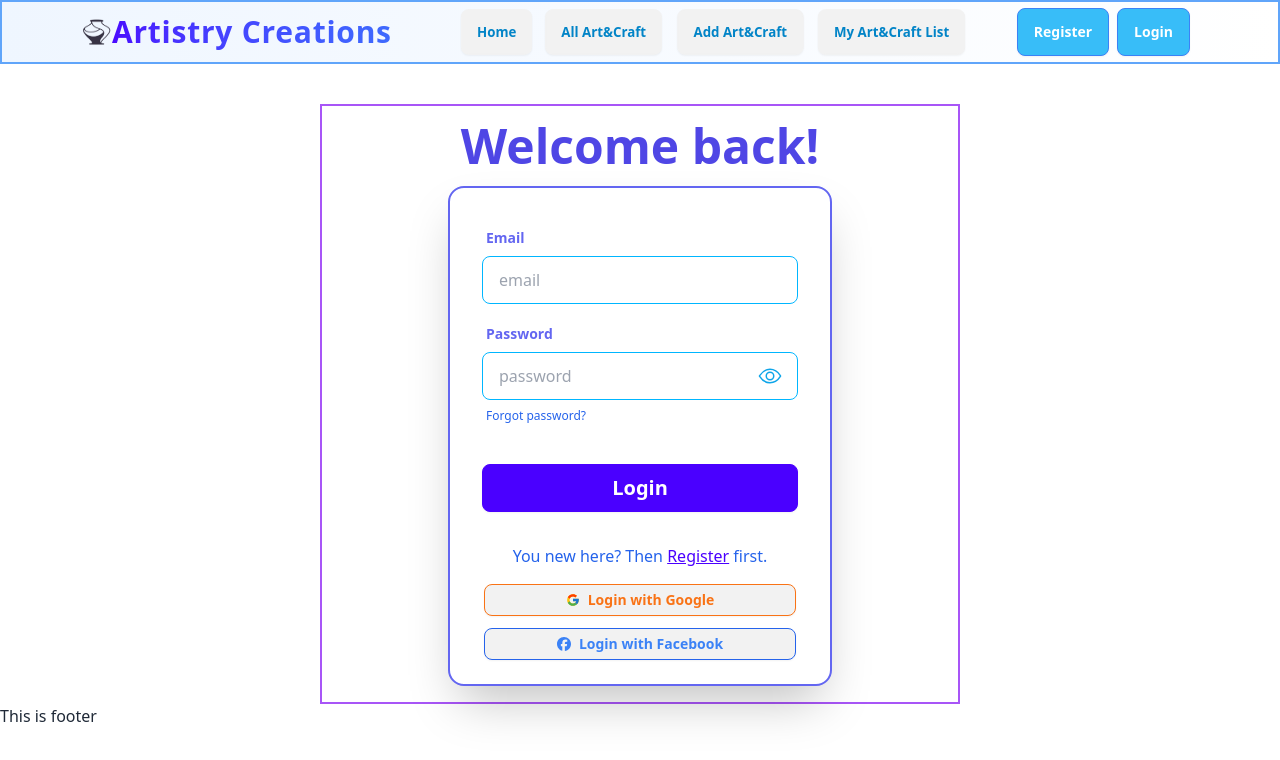
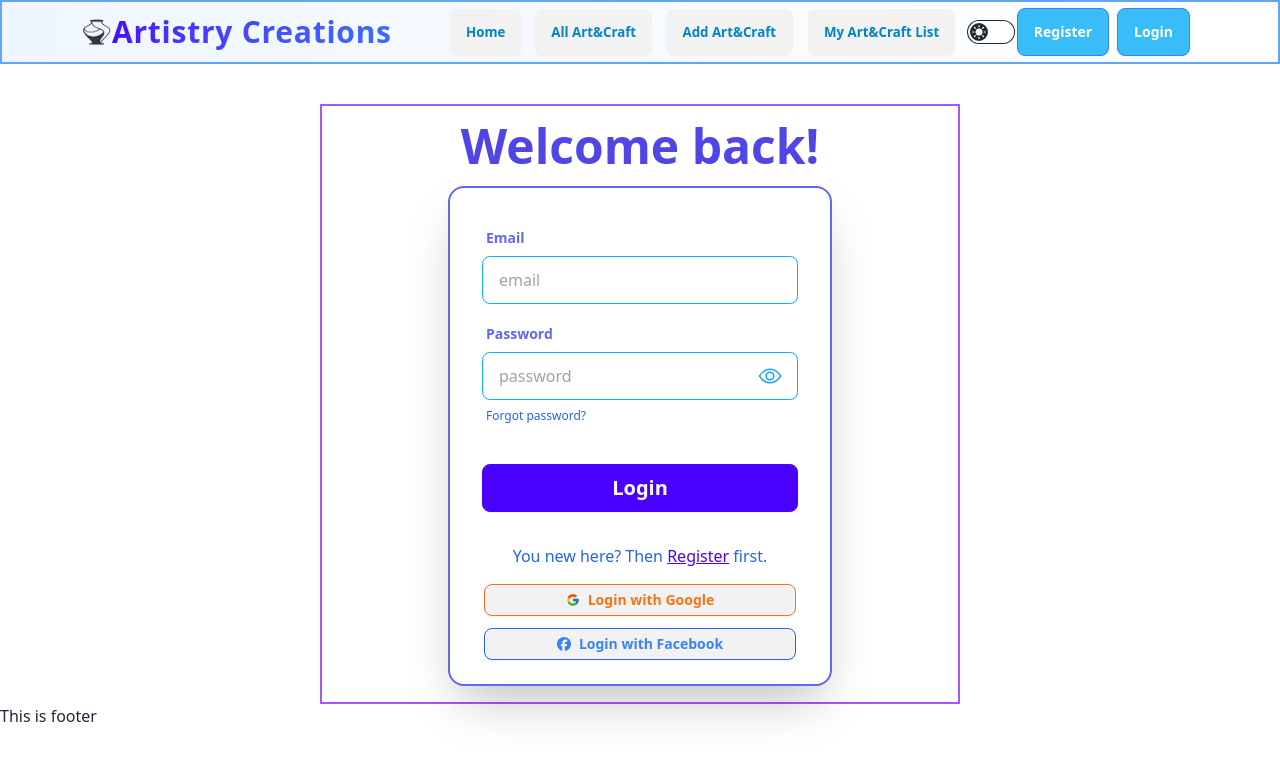
Before and after one commit to MuhammadTanvirHasan98/artistry-creations-client, a React (Vite) app: page /login in a window 1280 px wide. Shown: the top 760 px of the page. Built offline with nearby package versions, Linux system fonts and the light colour scheme; no server answers.

Commit message:
Dark mode implementation done successfully.

```diff
--- a/index.html
+++ b/index.html
@@ -1,5 +1,5 @@
 <!doctype html>
-<html lang="en" data-theme="light">
+<html lang="en">
   <head>
     <meta charset="UTF-8" />
     <link rel="icon" type="image/svg+xml" href="/vite.svg" />
--- a/src/Components/Home/CraftSection/CraftCard/CraftCard.jsx
+++ b/src/Components/Home/CraftSection/CraftCard/CraftCard.jsx
@@ -1,5 +1,4 @@
 import { IoStarOutline } from "react-icons/io5";
-import {  FaRegEye } from "react-icons/fa";
 import { MdOutlinePriceChange } from "react-icons/md";
 import { Link } from "react-router-dom";
 import PropTypes from "prop-types"
@@ -23,7 +22,7 @@ const CraftCard = ({craft}) => {
 
       {/* Card image */}
       <div data-aos="zoom-in" className="rounded-xl">
-        <img className="w-full xl:h-[330px] md:h-[220px] h-[280px] rounded-t-2xl" src={image} alt="img" />
+        <img className="w-full xl:h-[330px] md:h-[220px] h-[280px] rounded-t-2xl" src={image} alt="craft_img" />
 
         <div className="bg-gradient-to-br from-green-100 via-purple-100 to-blue-100 text-indigo-600 p-2 font-bold flex justify-between text-sm hover:text-purple-700">
           <div className="flex gap-4">
@@ -41,10 +40,10 @@ const CraftCard = ({craft}) => {
       {/* Cards Info */}
       <div className="p-4 pt-1 text-center">
         <div data-aos="flip-up">
-          <h2 className="lg:text-2xl text-xl font-bold play tracking-wide bg-gradient-to-r from-blue-600 via-yellow-600 to-purple-600 bg-300% text-transparent bg-clip-text animate-gradient">
+          <h2 className="lg:text-2xl text-xl font-bold play tracking-wide bg-gradient-to-r from-primary via-[#77B0AA] to-purple-500 bg-300% text-transparent bg-clip-text animate-gradient">
             {item_name}
           </h2>
-          <p className="text-gray-900 hover:text-purple-950 hover:font-semibold">{short_description}</p>
+          <p className="text-[#65aba4] hover:text-purple-950 hover:font-semibold">{short_description}</p>
         </div>
 
           <hr className="border-dashed border-indigo-600 w-[95%] mx-auto my-2" />
@@ -52,7 +51,7 @@ const CraftCard = ({craft}) => {
         <div data-aos="fade-up" className="flex justify-center">
           <Link to={`/craftDetails/${_id}`}>
             <button className="btn btn-outline text-indigo-600 hover:text-indigo-100 hover:bg-indigo-600 font-bold">
-              View<FaRegEye className="text-xl"/> Details
+              View Details
             </button>
           </Link>
         </div>
--- a/src/Components/Home/CraftSection/CraftSection.jsx
+++ b/src/Components/Home/CraftSection/CraftSection.jsx
@@ -22,7 +22,7 @@ const CraftSection = () => {
           Art & Craft Items
         </h1>
         <hr className="xl:w-1/3 md:w-1/2 w-2/3 border-dashed border-purple-800 my-2 mx-auto" />
-        <p className="text-gray-500 ">
+        <p className="text-blue-600">
         Welcome to the enchanting world of Artistry Creations, where creativity knows no bounds! Whether you are drawn to the delicate elegance of ceramics or the timeless allure of pottery.
 
         </p>
--- a/src/Components/Home/Home.jsx
+++ b/src/Components/Home/Home.jsx
@@ -1,10 +1,16 @@
 // import Banner from "./Banner/Banner";
+import { Helmet } from "react-helmet";
 import CategorySection from "./CategorySection/CategorySection";
 import CraftSection from "./CraftSection/CraftSection";
 
 const Home = () => {
   return (
     <div>
+      <Helmet>
+         <title>
+            Home | Artistry Creations
+         </title>
+      </Helmet>
        {/* <Banner/> */}
        <div className="md:w-[70%] w-[80%] mx-auto space-y-40 mb-36">
          <CraftSection/>
--- a/src/Components/Shared/Navbar.jsx
+++ b/src/Components/Shared/Navbar.jsx
@@ -1,10 +1,30 @@
 import { Link, NavLink } from "react-router-dom";
 import { UseAuthContext } from "../../Firebase/FirebaseAuth/FirebaseProvider";
-import logo from '../../assets/logo1.png'
+import logo from "../../assets/logo1.png";
+import { useEffect, useState } from "react";
 
 const Navbar = () => {
   const { user, logOut } = UseAuthContext();
+  const [theme, setTheme] = useState("light");
 
+  // change theme by toggle
+  const handleToggle = (e) => {
+     console.log(e.target.checked)
+    if (e.target.checked) {
+      setTheme("synthwave");
+    } else {
+      setTheme("light");
+    }
+  };
+
+
+  // when theme changes then it will also store in local storage
+  useEffect(() => {
+    localStorage.setItem("theme", theme);
+    const localTheme = localStorage.getItem("theme");
+
+    document.querySelector("html").setAttribute("data-theme", localTheme);
+  }, [theme]);
 
   const navLinks = (
     <div className="flex flex-col  lg:flex-row gap-2 ">
@@ -98,7 +118,6 @@ const Navbar = () => {
           </div>
           <Link to="/">
             <div className="flex items-center">
-
               <img className="w-[30px] h-[26px]" src={logo} alt="logo" />
 
               <h1 className="  lg:text-3xl text-xl font-bold text-indigo-600 flex justify-center text-[12px] tracking-wide bg-gradient-to-r from-primary via-blue-500 to-secondary bg-300% text-transparent bg-clip-text animate-gradient">
@@ -108,8 +127,49 @@ const Navbar = () => {
           </Link>
         </div>
 
-        <div className="navbar-center hidden lg:flex mr-10">
+        <div className="navbar-center hidden lg:flex mr-2">
           <ul className=" flex gap-2">{navLinks}</ul>
+        </div>
+
+
+        {/* Theme Controller */}
+         <div>
+            <label className="cursor-pointer grid place-items-center">
+                  <input
+                    type="checkbox"
+                    onChange={handleToggle}
+                    className="toggle theme-controller bg-base-content row-start-1 col-start-1 col-span-2"
+                  />
+                  <svg
+                    className="col-start-1 row-start-1 stroke-base-100 fill-base-100"
+                    xmlns="http://www.w3.org/2000/svg"
+                    width="14"
+                    height="14"
+                    viewBox="0 0 24 24"
+                    fill="none"
+                    stroke="currentColor"
+                    strokeWidth="2"
+                    strokeLinecap="round"
+                    strokeLinejoin="round"
+                  >
+                    <circle cx="12" cy="12" r="5" />
+                    <path d="M12 1v2M12 21v2M4.2 4.2l1.4 1.4M18.4 18.4l1.4 1.4M1 12h2M21 12h2M4.2 19.8l1.4-1.4M18.4 5.6l1.4-1.4" />
+                  </svg>
+                  <svg
+                    className="col-start-2 row-start-1 stroke-base-100 fill-base-100"
+                    xmlns="http://www.w3.org/2000/svg"
+                    width="14"
+                    height="14"
+                    viewBox="0 0 24 24"
+                    fill="none"
+                    stroke="currentColor"
+                    strokeWidth="2"
+                    strokeLinecap="round"
+                    strokeLinejoin="round"
+                  >
+                    <path d="M21 12.79A9 9 0 1 1 11.21 3 7 7 0 0 0 21 12.79z"></path>
+                  </svg>
+            </label>
          </div>
 
         {user ? (
@@ -118,19 +178,24 @@ const Navbar = () => {
               <div tabIndex={0} role="button" className="m-1">
                 <img
                   className="w-[40px] mr-2  h-[40px] border-2 border-blue-700 p-[1px] rounded-full"
-              src={user?.photoURL!==null ?  user?.photoURL :"https://i.ibb.co/NThmbzT/Userprofile.png" }
+                  src={
+                    user?.photoURL !== null
+                      ? user?.photoURL
+                      : "https://i.ibb.co/NThmbzT/Userprofile.png"
+                  }
                   alt="logo"
-
                 />
               </div>
               <ul
                 tabIndex={0}
                 className="dropdown-content z-[1] menu p-2 shadow bg-base-100 rounded-box w-52 right-0"
               >
-                <p className="text-center text-indigo-500 play font-bold">{user?.displayName ? user?.displayName :"User Name"}</p>
+                <p className="text-center text-indigo-500 play font-bold">
+                  {user?.displayName ? user?.displayName : "User Name"}
+                </p>
                 <Link className="flex mt-2 justify-center" to="/login">
                   <button
-                onClick={()=>logOut()}
+                    onClick={() => logOut()}
                     className="btn btn-sm mr-2 bg-sky-400 font-bold text-white"
                   >
                     Log out
--- a/src/Pages/AddCraft.jsx
+++ b/src/Pages/AddCraft.jsx
@@ -57,7 +57,7 @@ const AddCraft = () => {
   return (
     <div className="md:w-[80%] mx-auto my-20">
       <Helmet>
-        <title>Add Card | Artistry Creations</title>
+        <title>Add Art&Craft | Artistry Creations</title>
       </Helmet>
       <Link to="/">
         <h1 className="flex items-center gap-2 text-2xl coff font-bold ml-6">
--- a/src/Pages/AllCrafts.jsx
+++ b/src/Pages/AllCrafts.jsx
@@ -3,6 +3,7 @@ import { useEffect } from "react";
 import { Link } from "react-router-dom";
 import { IoEyeOutline } from "react-icons/io5";
 import { Tooltip } from "react-tooltip";
+import { Helmet } from "react-helmet";
 
 const AllCrafts = () => {
   const [crafts, setCrafts] = useState([]);
@@ -19,6 +20,12 @@ const AllCrafts = () => {
 
   return (
     <div className="md:w-[70%] w-[95%] mx-auto my-20">
+        <Helmet>
+         <title>
+            All Art&Craft | Artistry Creations
+          </title>
+        </Helmet>
+
       <h1 className="lg:text-5xl md:text-4xl text-3xl text-purple-800 text-center mb-10">
         All Art & Craft are here
       </h1>
--- a/src/Pages/MyList.jsx
+++ b/src/Pages/MyList.jsx
@@ -1,6 +1,7 @@
 import { useEffect, useState } from "react";
 import { UseAuthContext } from "../Firebase/FirebaseAuth/FirebaseProvider";
 import MyListCard from "./MyListCard/MyListCard";
+import { Helmet } from "react-helmet";
 
 
 const MyList = () => {
@@ -23,6 +24,13 @@ const MyList = () => {
 
   return (
     <div className="md:w-[70%] w-[80%] mx-auto my-20 text-center">
+
+        <Helmet>
+         <title>
+            My Art&Craft List | Artistry Creations
+          </title>
+        </Helmet>
+
          <div className="lg:w-[70%] md:w-[80%] w-[95%] mx-auto mb-10">
         <h1 className="md:text-5xl text-4xl font-bold text-purple-800">
           My Art&Craft List
--- a/tailwind.config.js
+++ b/tailwind.config.js
@@ -22,4 +22,7 @@ export default {
     },
   },
   plugins: [require("daisyui")],
+  daisyui: {
+    themes: ["light","synthwave"],
+  },
 }
```
Also changed, not shown: src/Pages/MyListCard/MyListCard.jsx (+27 -11 lines). Lines whose indentation alone changed are shown as unchanged.
